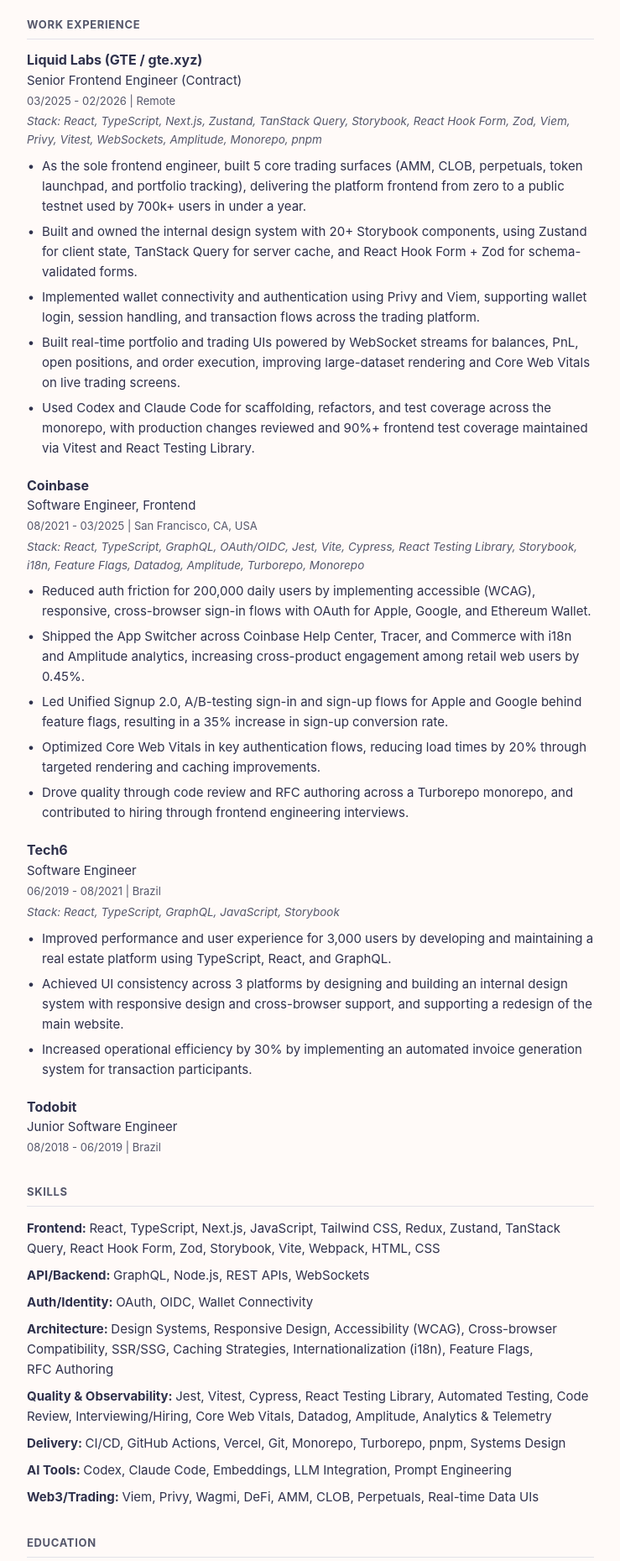
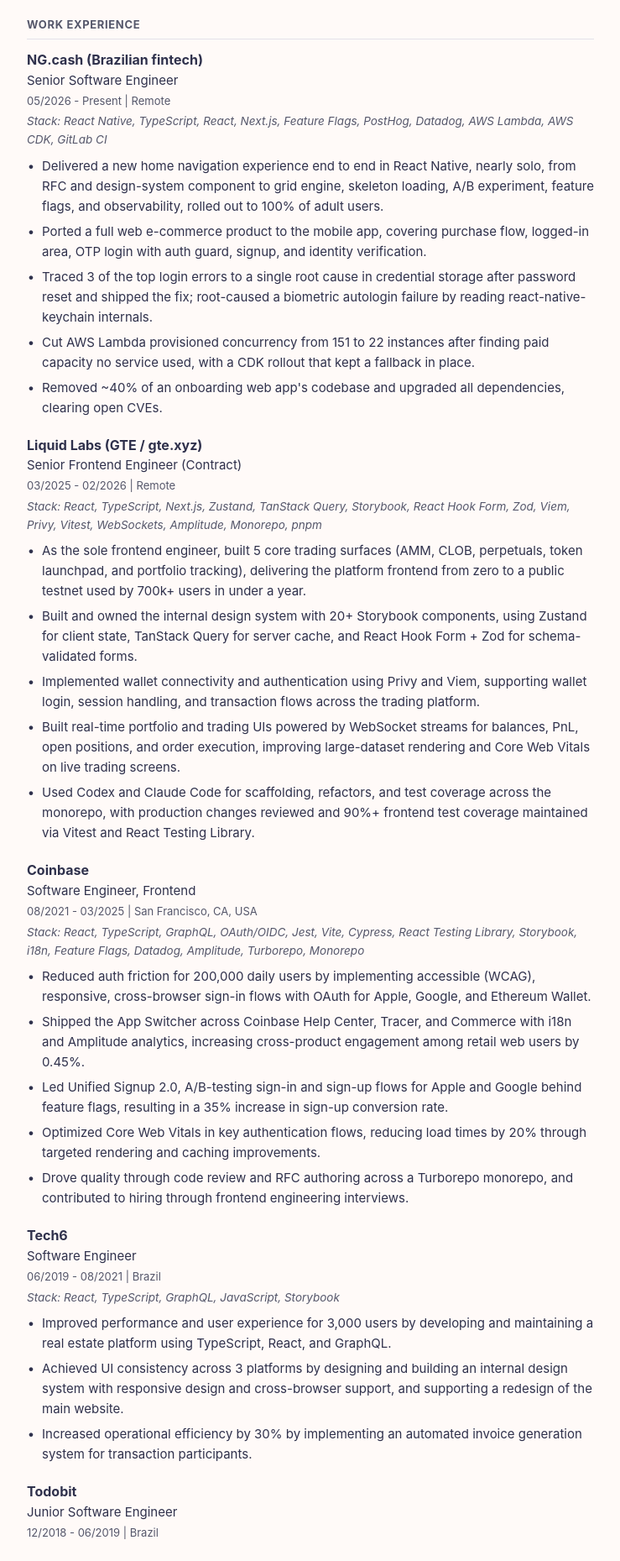
Before and after one commit to EduKegler/portfolio, a Next.js app: page /resume in a window 1280 px wide. Shown: the part 460-2319 px from the top of the page at 84% size, without its empty margins (270-1009 px from the left). Built offline with nearby package versions, Linux system fonts and the light colour scheme.

Commit message:
Add NG.cash role and correct early-career dates on resume

```diff
--- a/src/features/resume/data/resume-data.ts
+++ b/src/features/resume/data/resume-data.ts
@@ -21,8 +21,23 @@
     },
   },
   summary:
-    "Senior Frontend Engineer (7+ years) specializing in authentication/onboarding and real-time trading interfaces. Shipped measurable outcomes at scale (+35% signup conversion, −20% auth flow load time at Coinbase) and led Web3 wallet-connected DeFi surfaces (AMM, CLOB, perps) with latency-sensitive UIs at Liquid Labs.",
+    "Senior Frontend Engineer (8 years) specializing in authentication/onboarding and real-time trading interfaces. Shipped measurable outcomes at scale (+35% signup conversion, −20% auth flow load time at Coinbase) and led Web3 wallet-connected DeFi surfaces (AMM, CLOB, perps) with latency-sensitive UIs at Liquid Labs.",
   jobs: [
+    {
+      company: "NG.cash",
+      companyDetail: "Brazilian fintech",
+      role: "Senior Software Engineer",
+      location: "Remote",
+      period: "05/2026 - Present",
+      stack: ["React Native", "TypeScript", "React", "Next.js", "Feature Flags", "PostHog", "Datadog", "AWS Lambda", "AWS CDK", "GitLab CI"],
+      bullets: [
+        "Delivered a new home navigation experience end to end in React Native, nearly solo, from RFC and design-system component to grid engine, skeleton loading, A/B experiment, feature flags, and observability, rolled out to 100% of adult users.",
+        "Ported a full web e-commerce product to the mobile app, covering purchase flow, logged-in area, OTP login with auth guard, signup, and identity verification.",
+        "Traced 3 of the top login errors to a single root cause in credential storage after password reset and shipped the fix; root-caused a biometric autologin failure by reading react-native-keychain internals.",
+        "Cut AWS Lambda provisioned concurrency from 151 to 22 instances after finding paid capacity no service used, with a CDK rollout that kept a fallback in place.",
+        "Removed ~40% of an onboarding web app's codebase and upgraded all dependencies, clearing open CVEs.",
+      ],
+    },
     {
       company: "Liquid Labs",
       companyDetail: "GTE / gte.xyz",
@@ -68,13 +83,19 @@
       company: "Todobit",
       role: "Junior Software Engineer",
       location: "Brazil",
-      period: "08/2018 - 06/2019",
+      period: "12/2018 - 06/2019",
+    },
+    {
+      company: "UFSC Telemedicine Lab",
+      role: "Software Engineering Intern",
+      location: "Brazil",
+      period: "08/2018 - 12/2018",
     },
   ],
   skills: [
     {
       label: "Frontend",
-      items: ["React", "TypeScript", "Next.js", "JavaScript", "Tailwind CSS", "Redux", "Zustand", "TanStack Query", "React Hook Form", "Zod", "Storybook", "Vite", "Webpack", "HTML", "CSS"],
+      items: ["React", "React Native", "TypeScript", "Next.js", "JavaScript", "Tailwind CSS", "Redux", "Zustand", "TanStack Query", "React Hook Form", "Zod", "Storybook", "Vite", "Webpack", "HTML", "CSS"],
     },
     {
       label: "API/Backend",
```
Also changed, not shown: 2 other files (tests, documents, lock files or other folders).
